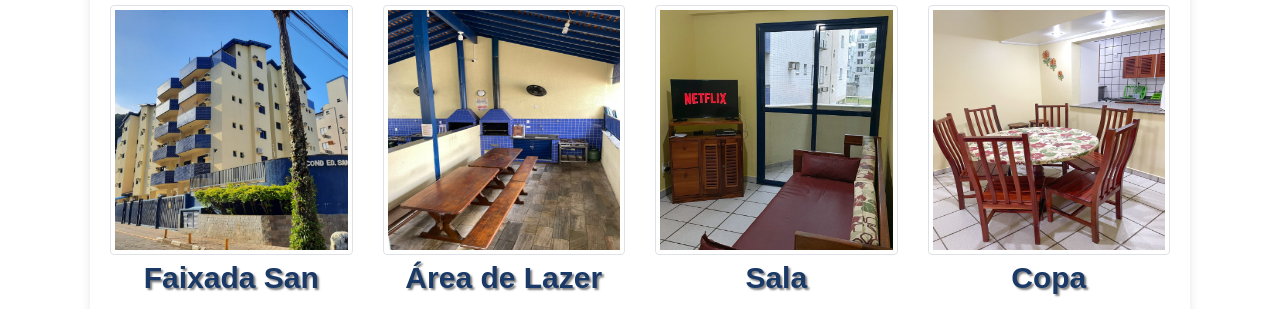
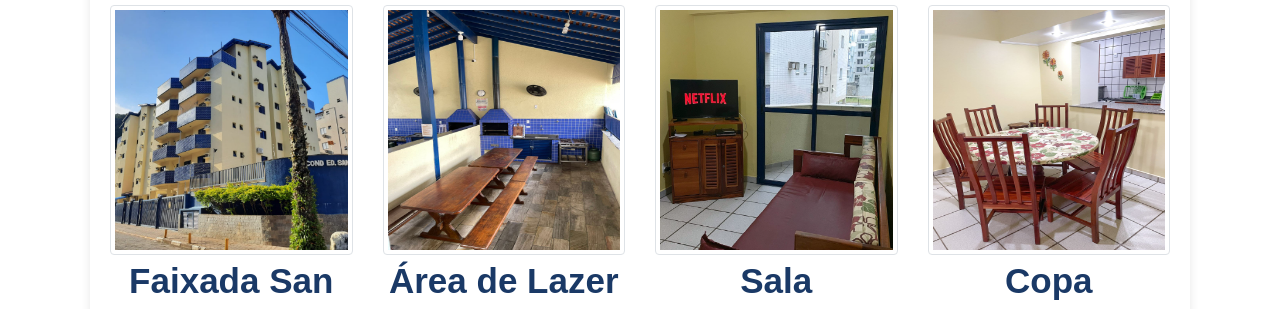
Before and after one commit to HyAgOsK/BlogApartamentoPraia, a plain HTML site: page index.html in a window 1280 px wide. Shown: the part 634-943 px from the top of the page. Drawn offline with nearby package versions, Linux system fonts and the light colour scheme.

Commit message:
Update estilo.css
aumentando textos das fotos

```diff
--- a/estilo.css
+++ b/estilo.css
@@ -151,10 +151,9 @@ p {
 }
 
 .descricaofoto{
-    font-size: 30px;
+    font-size: 35px;
     font-weight: 700;
     color: #1a3966;
-    text-shadow: 2px 2px 2px rgba(0, 0, 0, 0.5);
 }
 
 .icones{
```
